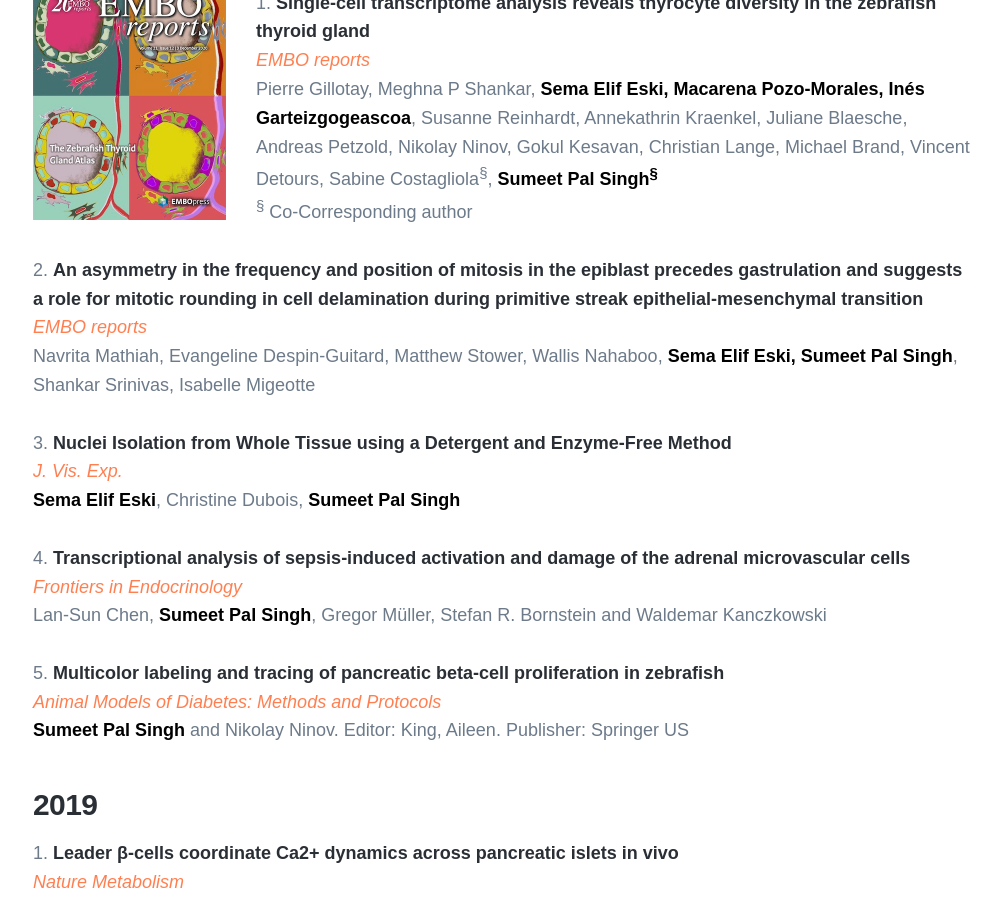
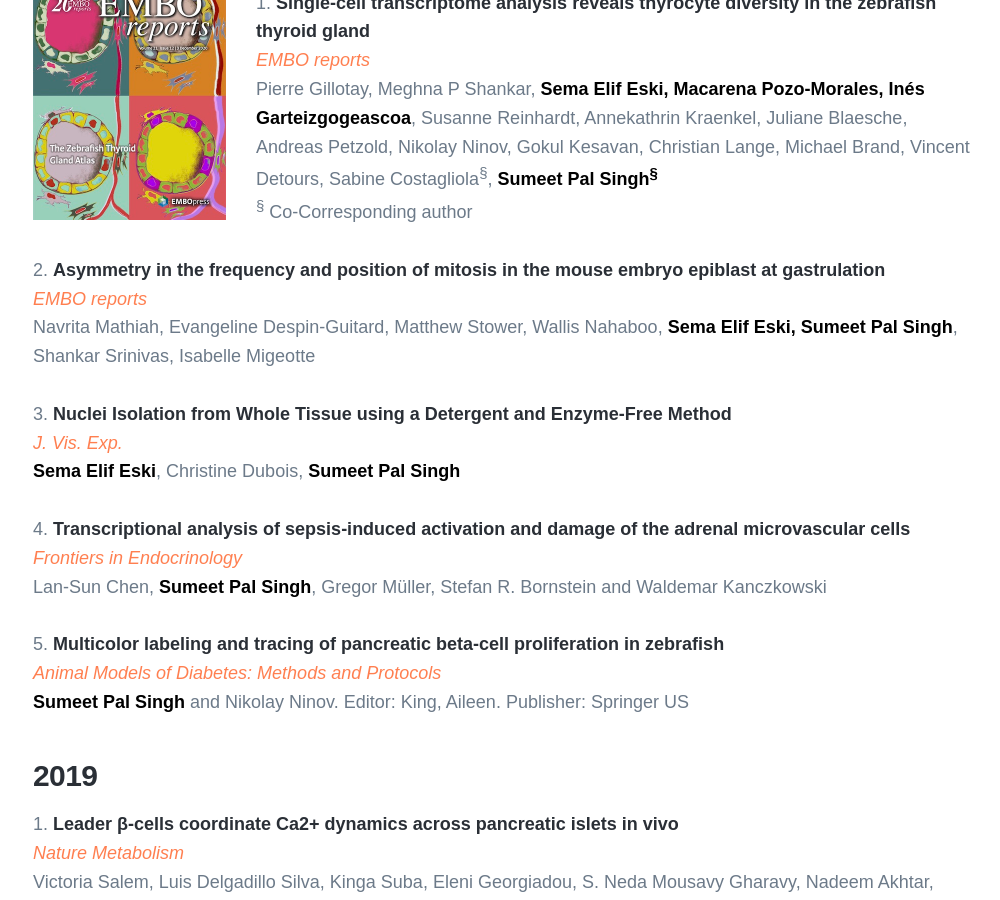
Before and after one commit to sumeetpalsingh/sumeetpalsingh.github.io, a Jekyll site: the page built from _pages/publications.md, in a window 1280 px wide and 900 px high, scrolled down 1149 px. Shown: the whole window, without its empty margins (137-1137 px from the left). Built offline with Jekyll 4.4.1, drawn with Linux system fonts in a browser that asks for light colours; nearby versions of some CDN libraries; some web fonts are replaced.

Commit message:
Update publications.md

```diff
--- a/_pages/publications.md
+++ b/_pages/publications.md
@@ -26,7 +26,7 @@ featured_image: /images/demo/publications.jpg
   Pierre Gillotay, Meghna P Shankar, <span style="color:black">**Sema Elif Eski, Macarena Pozo-Morales, Inés Garteizgogeascoa**</span>, Susanne Reinhardt, Annekathrin Kraenkel, Juliane Blaesche, Andreas Petzold, Nikolay Ninov, Gokul Kesavan, Christian Lange, Michael Brand, Vincent Detours, Sabine Costagliola<sup>§</sup>, <span style="color:black">**Sumeet Pal Singh<sup>§</sup>**</span>
   <sup>§</sup> Co-Corresponding author
   <br/>
-1. [An asymmetry in the frequency and position of mitosis in the epiblast precedes gastrulation and suggests a role for mitotic rounding in cell delamination during primitive streak epithelial-mesenchymal transition](https://doi.org/10.15252/embr.202050944)
+1. [Asymmetry in the frequency and position of mitosis in the mouse embryo epiblast at gastrulation](https://doi.org/10.15252/embr.202050944)
   <span style="color:coral">*EMBO reports*</span>
   Navrita Mathiah,  Evangeline Despin-Guitard,  Matthew Stower,  Wallis Nahaboo,  <span style="color:black">**Sema Elif Eski, Sumeet Pal Singh**</span>, Shankar Srinivas, Isabelle Migeotte
   <br/>
```
